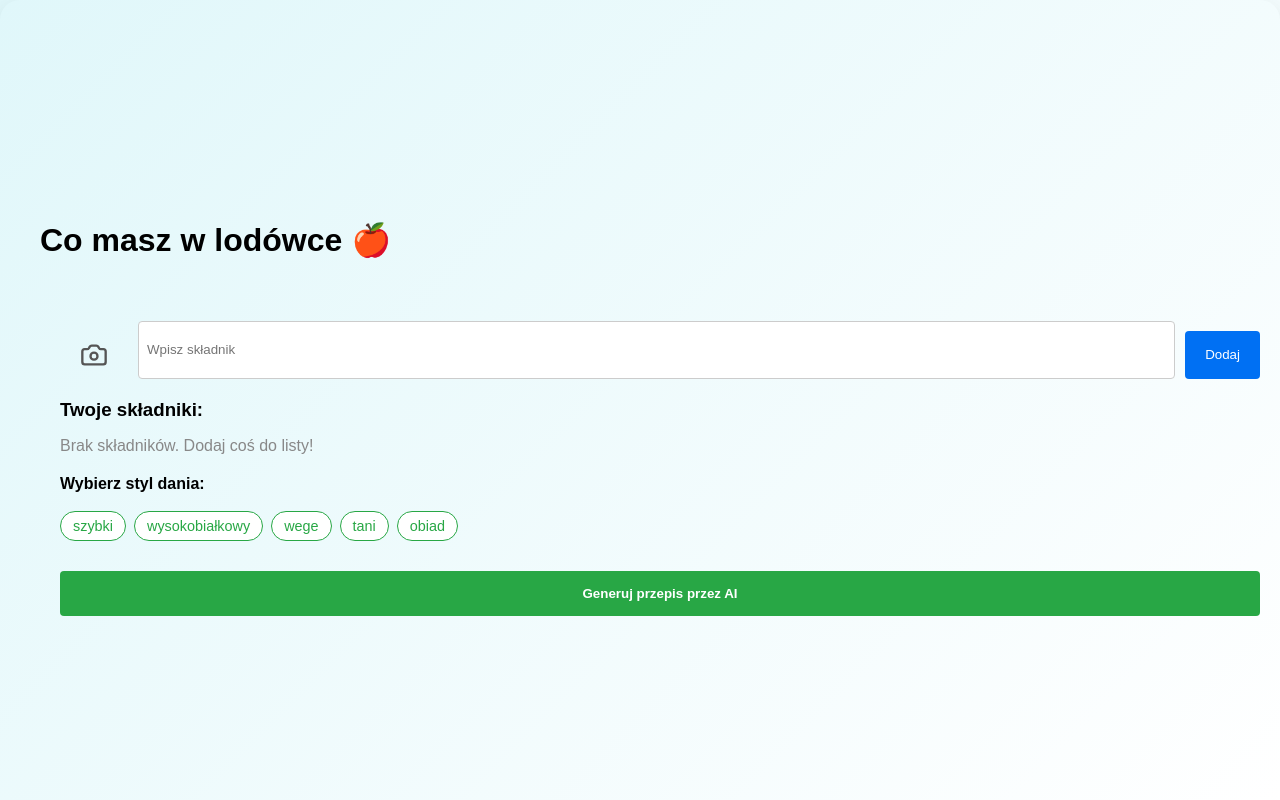
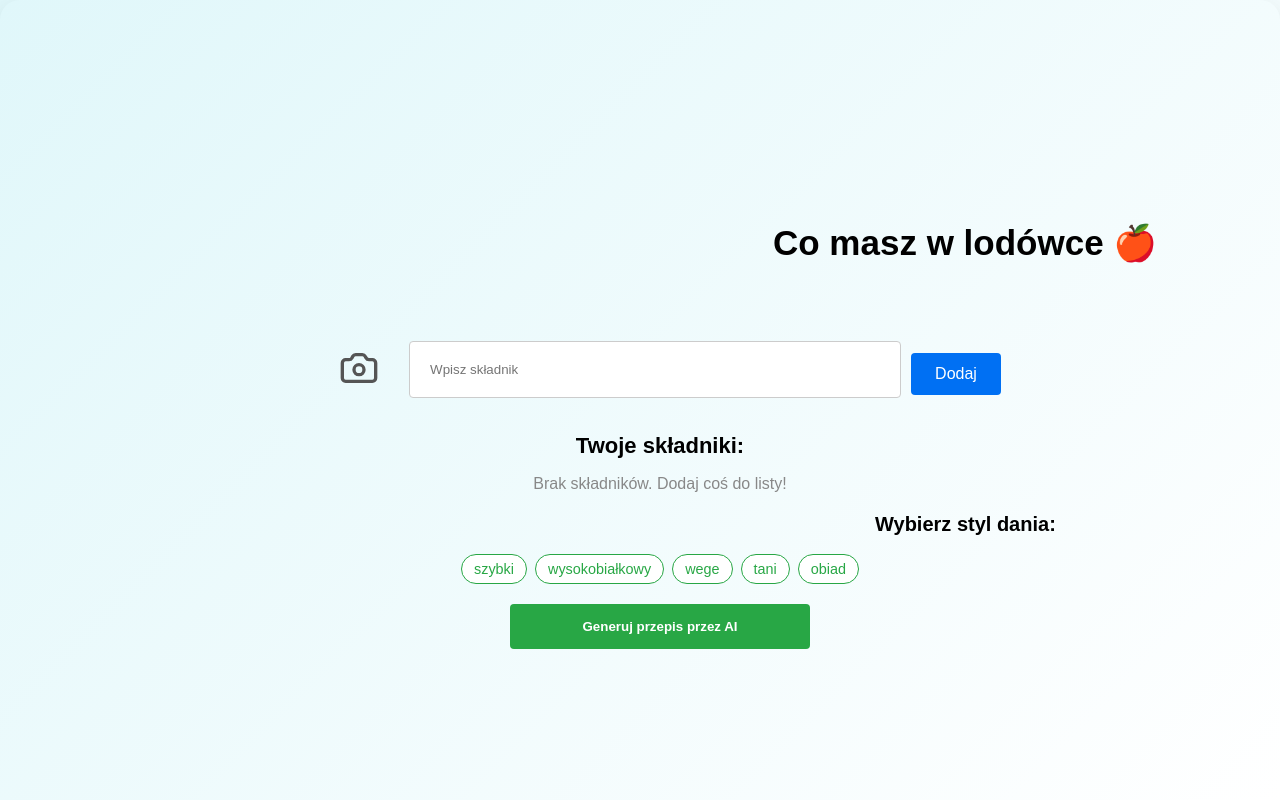
Before and after one commit to Toxity90/Strona-Internetowa-typeScript, a Next.js app: page / in a window 1280 px wide. Shown: the top 800 px of the page. Built offline with nearby package versions, Linux system fonts and the light colour scheme.

Commit message:
Ostatnie zmiany wyglądu strony

```diff
--- a/app/globals.css
+++ b/app/globals.css
@@ -26,11 +26,25 @@ padding-top: 20vh; /* Dodaje górny padding, aby przesunąć zawartość w dół
 
 input {
   padding: 20px;                 /* Dodaje „powietrze” wewnątrz pola tekstowego (pogrubia je) */
-  width: 80%;
+  width: 300px;
   color: #000000;                 /* Rozciąga pole tekstowe na 80% szerokości kontenera <main> */
 }
 
 button {
   padding: 10px 20px;            /* Powiększa przycisk (10px góra/dół, 20px lewo/prawo) */
   margin-top: 10px;              /* Robi odstęp od góry, żeby przycisk nie „kleił się” do pola wpisywania */
+
 }
+
+h1 {
+  width: 600px;
+  text-align: center;
+  margin-left: 625px;
+  font-size: 35px;
+
+}
+
+h2 {
+ width: 650px;
+  text-align: left;
+}
--- a/components/Search.tsx
+++ b/components/Search.tsx
@@ -96,10 +96,17 @@ export default function Search() { //Tworzysz główną funkcję (komponent), kt
       style={{
         width: '100%',
         margin: '20px 0',
-        padding: '0 20px' // Ustawia wewnętrzny odstęp kontenera: 0 pikseli na górze i dole, 20 pikseli po lewej i prawej stronie
+        padding: '0 20px', // Ustawia wewnętrzny odstęp kontenera: 0 pikseli na górze i dole, 20 pikseli po lewej i prawej stronie
+
       }}
     >
-      <div style={{ display: 'flex', gap: '10px', marginBottom: '20px' }}> {/*Tworzy kontener flexbox z odstępem 10px między elementami i marginesem dolnym 20px*/}
+      <div style={{
+        display: 'flex',
+        gap: '10px',
+        marginBottom: '20px',
+        justifyContent: 'center',
+        alignItems: 'center',
+ }}> {/*Tworzy kontener flexbox z odstępem 10px między elementami i marginesem dolnym 20px*/}
 
         {/*  APARAT */}
         <input  // To jest pole do wybierania zdjęć, ale jest ukryte, bo chcemy używać własnego przycisku z ikonką. Ma kilka ważnych atrybutów:
@@ -112,40 +119,76 @@ export default function Search() { //Tworzysz główną funkcję (komponent), kt
           style={{ display: 'none' }} // Ukrywa brzydki systemowy przycisk
 
         />
+        {/* IKONka*/}
+        <div style={{
+          display: 'flex', // flex dla łatwego wyrównania
+          justifyContent: 'center', // wyśrodkowanie w poziomie
+          marginBottom: '10px', // odstęp od inputa
+        }}>
 
-        {/* --- PRZYCISK Z IKONKĄ --- */}
+        {/* PRZYCISK */}
         <button
           type="button"
-          onClick={handleCameraClick}
-          style={{ background: 'none', border: 'none', cursor: 'pointer', display: 'flex', alignItems: 'center' }}
+          onClick={handleCameraClick} // funkcja wywoływana po kliknięciu, otwiera wybór zdjęcia
+          style={{
+          background: 'none',  // usuwa tło przycisku, żeby była widoczna tylko ikonka
+          border: 'none',  // usuwa obramowanie przycisku
+          cursor: 'pointer', // zmienia kursor na wskazujący, gdy najedziesz na ikonę
+        }}
+
+
         >
-          <Camera size={28} color="#555" />
+          <Camera size={40} color="#555" />
         </button>
-
+</div>
         <input
           type="text" // Pole tekstowe do wpisywania składnika
           placeholder="Wpisz składnik"
-          value={ingredient} //
-          onChange={(e) => setIngredient(e.target.value)}
+          value={ingredient}  // aktualna wartość inputa ze stanu
+          onChange={(e) => setIngredient(e.target.value)} // aktualizuje stan podczas wpisywania( czyli że za każdym razem, gdy użytkownik wpisuje lub usuwa znak w polu tekstowym, aktualizowana jest zmienna ingredient, tak żeby React „znał” aktualną zawartość inputa)
           onKeyDown={(e) => {
             if (e.key === "Enter") { handleAdd(); } // Po naciśnięciu Enter dodaje składnik
           }}
-          style={{ padding: '8px', flex: 1, borderRadius: '4px', border: '1px solid #ccc' }}
+          style={{
+            padding: '20px', // zwiększa obszar wewnętrzny pola (większe pole)
+            borderRadius: '4px',// zaokrąglenie rogów pola
+            border: '1px solid #ccc', // obramowanie pola
+            width: '450px', // szerokość pola
+
+               }}
         />
 
         <button
           onClick={handleAdd} // Przycisk do dodania składnika do listy
-          style={{ padding: '10px 20px', cursor: 'pointer', backgroundColor: '#0070f3', color: 'white', border: 'none', borderRadius: '4px' }}
+          style={{
+             padding: '12px 24px', // większy przycisk (więcej miejsca w pionie i poziomie)
+              cursor: 'pointer', // zmiana kursora po najechaniu
+               backgroundColor: '#0070f3', // kolor tła przycisku
+                color: 'white',
+                 border: 'none', // brak obramowania
+                  borderRadius: '4px',
+                  fontSize: '1rem', //weiksz aczcionka
+                 }}
         >
           Dodaj
         </button>
       </div>
 
-      <h3 style={{ marginBottom: '10px' }}>Twoje składniki:</h3>
+      <h3 style={{
+        marginBottom: '10px',  // odstęp od elementów poniżej
+        textAlign: 'center',  // wyśrodkowanie tekstu
+        fontSize: '22px',  // powiększenie napisu
+       }}>Twoje składniki:</h3>
 
-      {ingredientsList.length === 0 && <p style={{ color: '#888' }}>Brak składników. Dodaj coś do listy!</p>} {/*Wyświetla komunikat, jeśli lista składników jest pusta*/}
+      {ingredientsList.length === 0 && (
+        <p style={{ color: '#888', textAlign: 'center', width: '100%' }}>Brak składników. Dodaj coś do listy!</p>)} {/*Wyświetla komunikat, jeśli lista składników jest pusta*/}
 
-      <ul style={{ listStyle: 'none', padding: 0 }}> {/*Lista nieuporządkowana bez punktów i paddingu*/}
+      <ul style={{
+        listStyle: 'none',  // usuwa kropki z listy
+         padding: 0,  // usuwa wewnętrzne odstępy
+         maxWidth: '500px', // ogranicza szerokość listy (żeby nie była na całą stronę)
+         margin: '0 auto' //  centruje listę w poziomie
+          }}>
         {ingredientsList.map((item, index) => (
           <li key={index} style={{ background: '#f0f0f0', margin: '5px 0', padding: '10px', borderRadius: '4px', display: 'flex', justifyContent: 'space-between', alignItems: 'center' }}>
             {item} {/*Wyświetla nazwę składnika*/}
@@ -169,8 +212,20 @@ export default function Search() { //Tworzysz główną funkcję (komponent), kt
       </ul>
 
       <div style={{ marginTop: '20px', marginBottom: '10px' }}>
-        <p style={{ fontWeight: 'bold', marginBottom: '8px' }}>Wybierz styl dania:</p> {/*Nagłówek dla wyboru tagu*/}
-        <div style={{ display: 'flex', gap: '8px', flexWrap: 'wrap' }}> {/*Kontener flex dla przycisków tagów z zawijaniem*/}
+        <p style={{
+        fontWeight: 'bold',
+        marginBottom: '8px',
+        marginLeft: '815px',
+        fontSize: '20px',
+        }}>Wybierz styl dania:</p> {/*Nagłówek dla wyboru tagu*/}
+
+        <div style={{
+        display: 'flex',
+        gap: '8px',
+        flexWrap: 'wrap',
+        justifyContent: 'center',
+
+              }}> {/*Kontener flex dla przycisków tagów z zawijaniem*/}
           {availableTags.map((tag) => ( // Mapuje dostępne tagi na przyciski
             <button
               key={tag} // Unikalny klucz dla każdego przycisku
@@ -196,15 +251,16 @@ export default function Search() { //Tworzysz główną funkcję (komponent), kt
         onClick={handleGenerateAI} // Główny przycisk do generowania przepisu przez AI
         disabled={isLoading} // Wyłącza przycisk podczas ładowania
         style={{
-          width: '100%',
-          padding: '15px',
-          marginTop: '20px',
-          backgroundColor: isLoading ? '#6c757d' : '#28a745',
+          width: '300px', // ustawia stałą, mniejszą szerokość przycisku
+          padding: '15px', // powiększa przycisk (wewnętrzne odstępy)
+          margin: '20px auto 0 auto', // 20px od góry + auto po bokach = wyśrodkowanie
+          display: 'block', // pozwala działać margin auto (centrowanie)
+          backgroundColor: isLoading ? '#6c757d' : '#28a745', // zmienia kolor gdy ładuje
           color: 'white',
-          border: 'none',
-          borderRadius: '4px',
-          fontWeight: 'bold',
-          cursor: isLoading ? 'not-allowed' : 'pointer'
+          border: 'none',   // usuwa obramowanie
+          borderRadius: '4px', // zaokrągla rogi
+          fontWeight: 'bold', // pogrubia tekst
+          cursor: isLoading ? 'not-allowed' : 'pointer' // zmienia kursor zależnie od stanu
         }}
       >
         {isLoading ? "AI generuje przepis..." : "Generuj przepis przez AI"}
@@ -231,7 +287,12 @@ export default function Search() { //Tworzysz główną funkcję (komponent), kt
             boxSizing: 'border-box',
           }}> {/*Lewa strona: kontener na przepis z białym tłem i cieniem*/}
             <div style={{ lineHeight: '1.7', fontSize: '18px' }}> {/*Stylizacja tekstu przepisu z większym odstępem linii*/}
-              <ReactMarkdown>{aiRecipe}</ReactMarkdown> {/*Renderuje treść przepisu w formacie Markdown*/}
+              <ReactMarkdown
+              components={{
+                h1: ({node, ...props}) => <h2 {...props} />, // zamienia wszystkie h1 z AI na h2
+              }}
+              >
+                {aiRecipe}</ReactMarkdown> {/*Renderuje treść przepisu w formacie Markdown*/}
             </div>
           </div>
           {/* PRAWA STRONA: ZDJĘCIE */}
--- a/lib/ai.ts
+++ b/lib/ai.ts
@@ -11,7 +11,7 @@ export async function generateRecipes(ingredients: string[]) { //async function
   const response = await openai.responses.create({
     model: "gpt-4o-mini",
     // Przekazujemy instrukcję dla AI jako 'input' (w Responses API to główny punkt wejścia)
-    input: `Jesteś kucharzem zero-waste. Mam: ${ingredients.join(", ")}. Wygeneruj kilka przepisów z polami 'nazwa przepisu', 'składniki', 'czas przygotowania', 'instrukcje przygotowania krok po kroku' WAŻNE: Jak jest lista składników to gdy podajesz jednostki np. gramy to w nawiasie pisz to samo tylko że w szklankach lub łyżkach.Odpowiadaj w formacie Markdown.Używaj - dla nagłówków sekcji(njp.Składniki, Instrukcje przygotowania) i 1. 2. 3. dla kroków instrukcji przygotowania. Bez komentarzy, rób pogrubienia dla ważnych rzeczy i list punktowych dla składników.`,
+    input: `Jesteś kucharzem zero-waste. Mam: ${ingredients.join(", ")}. Wygeneruj kilka przepisów z polami 'nazwa przepisu', 'składniki', 'czas przygotowania', 'instrukcje przygotowania krok po kroku' WAŻNE: Jak jest lista składników to gdy podajesz jednostki np. gramy to w nawiasie pisz to samo tylko że w szklankach lub łyżkach.Odpowiadaj w formacie Markdown.Używaj - dla nagłówków sekcji(njp.Składniki, Instrukcje przygotowania) i 1. 2. 3. dla kroków instrukcji przygotowania. Bez komentarzy, rób pogrubienia dla ważnych rzeczy i list punktowych dla składników. Plus kiedy trzeba coś podgrzać w jakimś piekarniku, lub garnku to mów jaki ogień lub temperatura`,
     // Opcjonalnie: formatowanie pod agentów (Responses API świetnie radzi sobie z JSONem)
   });
 
```
Also changed, not shown: app/page.tsx (+8 -8 lines).
